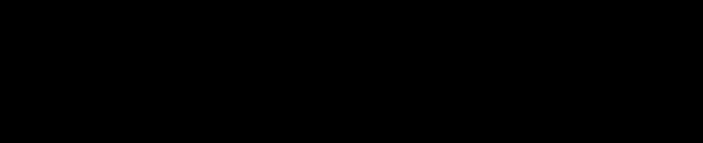
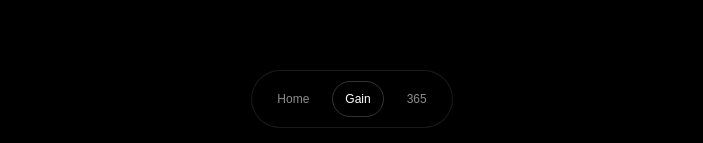
Before and after one commit to dptcoffee/Outflo, a Next.js app: page /state in a window 1280 px wide. Shown: the part 654-797 px from the top of the page, without its empty margins (288-991 px from the left). Built offline with nearby package versions, Linux system fonts and the light colour scheme.

Commit message:
Add global swipe + bottom nav

```diff
--- /dev/null
+++ b/app/SwipeShell.tsx
@@ -0,0 +1,92 @@
+"use client";
+
+import { ReactNode, useMemo } from "react";
+import { usePathname, useRouter } from "next/navigation";
+import Link from "next/link";
+import { useSwipe } from "./hooks/useSwipe";
+
+const ROUTES = ["/", "/state", "/state/merchant"];
+
+function idxOf(pathname: string) {
+  const i = ROUTES.indexOf(pathname);
+  return i === -1 ? 0 : i;
+}
+
+export default function SwipeShell({ children }: { children: ReactNode }) {
+  const router = useRouter();
+  const pathname = usePathname();
+
+  const { left, right } = useMemo(() => {
+    const i = idxOf(pathname);
+    const left = ROUTES[Math.min(i + 1, ROUTES.length - 1)];  // swipe left -> next
+    const right = ROUTES[Math.max(i - 1, 0)];                  // swipe right -> prev
+    return { left, right };
+  }, [pathname]);
+
+  const swipe = useSwipe(
+    () => router.push(left),
+    () => router.push(right)
+  );
+
+  return (
+    <div
+      {...swipe}
+      style={{
+        minHeight: "100vh",
+        touchAction: "pan-y",   // allow vertical scroll, still detect horizontal swipe
+        position: "relative",
+      }}
+    >
+      {children}
+
+      {/* Bottom thumb nav */}
+      <nav
+        style={{
+          position: "fixed",
+          left: 0,
+          right: 0,
+          bottom: 18,
+          display: "flex",
+          justifyContent: "center",
+          pointerEvents: "none",
+        }}
+      >
+        <div
+          style={{
+            pointerEvents: "auto",
+            display: "flex",
+            gap: 10,
+            padding: "10px 12px",
+            borderRadius: 999,
+            border: "1px solid rgba(255,255,255,0.10)",
+            background: "rgba(0,0,0,0.55)",
+            backdropFilter: "blur(10px)",
+          }}
+        >
+          <Pill href="/" active={pathname === "/"} label="Home" />
+          <Pill href="/state" active={pathname === "/state"} label="Gain" />
+          <Pill href="/state/merchant" active={pathname === "/state/merchant"} label="365" />
+        </div>
+      </nav>
+    </div>
+  );
+}
+
+function Pill({ href, label, active }: { href: string; label: string; active: boolean }) {
+  return (
+    <Link
+      href={href}
+      style={{
+        textDecoration: "none",
+        color: "white",
+        fontSize: 12,
+        opacity: active ? 1 : 0.55,
+        padding: "8px 12px",
+        borderRadius: 999,
+        border: active ? "1px solid rgba(255,255,255,0.20)" : "1px solid transparent",
+      }}
+    >
+      {label}
+    </Link>
+  );
+}
--- a/app/hooks/useSwipe.ts
+++ b/app/hooks/useSwipe.ts
@@ -11,12 +11,11 @@
 
   function onPointerUp(e: React.PointerEvent) {
     if (startX.current === null) return;
-
     const delta = e.clientX - startX.current;
     const threshold = 60;
 
-    if (delta < -threshold) onLeft(); // swipe left
-    if (delta > threshold) onRight(); // swipe right
+    if (delta < -threshold) onLeft();
+    if (delta > threshold) onRight();
 
     startX.current = null;
   }
--- a/app/layout.tsx
+++ b/app/layout.tsx
@@ -1,6 +1,7 @@
 import type { Metadata } from "next";
 import { Geist, Geist_Mono } from "next/font/google";
 import "./globals.css";
+import SwipeShell from "./SwipeShell"; // 👈 add this
 
 const geistSans = Geist({
   variable: "--font-geist-sans",
@@ -27,7 +28,10 @@
       <body
         className={`${geistSans.variable} ${geistMono.variable} antialiased`}
       >
-        {children}
+        {/* 👇 THIS is the only change */}
+        <SwipeShell>
+          {children}
+        </SwipeShell>
       </body>
     </html>
   );
```
